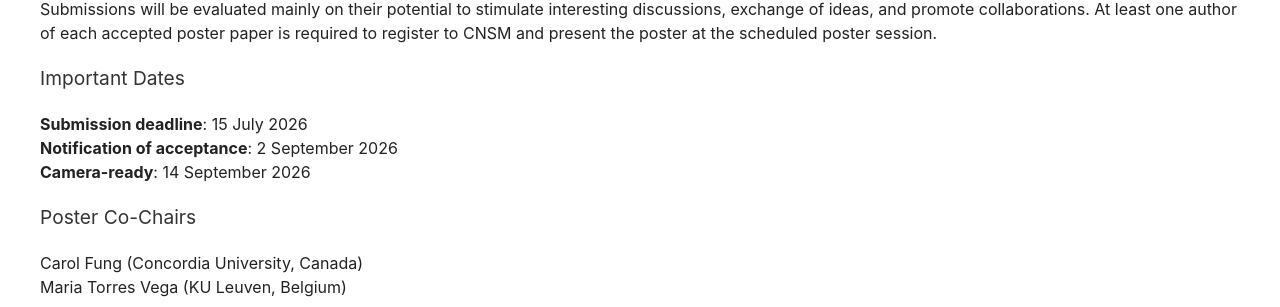
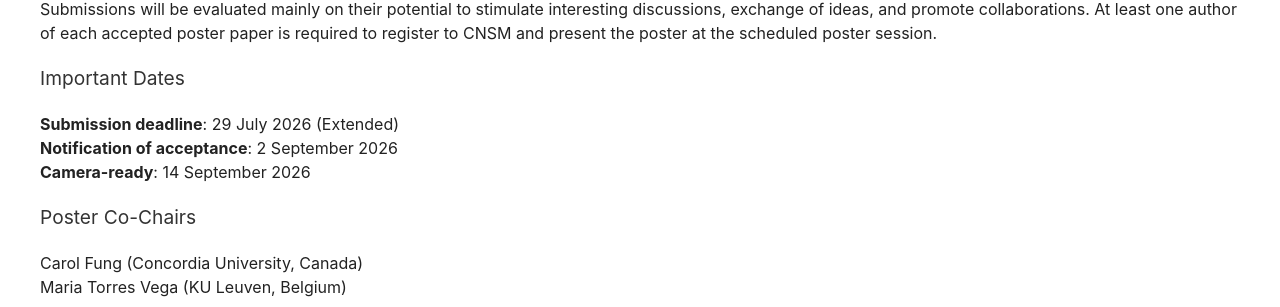
Before and after one commit to stuartclayman/cnsm-2026-website, a Jekyll site: the page built from cfpst.html, in a window 1280 px wide. Shown: the part 625-932 px from the top of the page. Built offline with Jekyll 4.4.1, drawn with Linux system fonts in a browser that asks for light colours; nearby versions of some CDN libraries.

Commit message:
Update Call for Posters

```diff
--- a/cfpst.html
+++ b/cfpst.html
@@ -27,7 +27,7 @@ title: Call for Posters
 
 <h3>Important Dates</h3>
 <p>
-  <strong>Submission deadline</strong>: 15 July 2026<br/>
+  <strong>Submission deadline</strong>: 29 July 2026 (Extended)<br/>
   <strong>Notification of acceptance</strong>: 2 September 2026<br/>
   <strong>Camera-ready</strong>: 14 September 2026
 </p>
```
